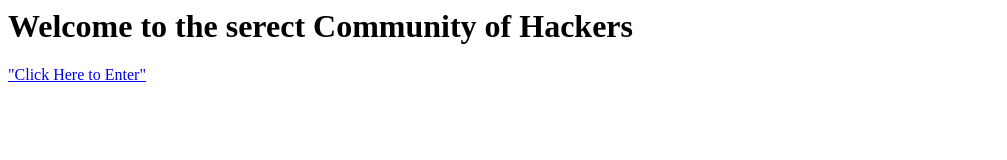
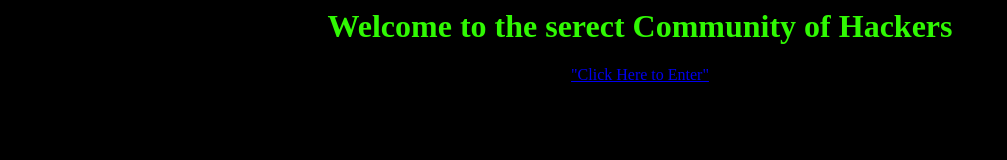
Before and after one commit to jaykali/jaykali.github.io, a plain HTML site: page index.html in a window 1280 px wide. Shown: the whole page, without its empty margins (0-1007 px from the left). Drawn offline with Linux system fonts and the light colour scheme.

Commit message:
Update index.html

```diff
--- a/index.html
+++ b/index.html
@@ -3,11 +3,11 @@
     <title>Kali Linux Tutorials</title>
 
   </head>
-  <body>
+  <body style="background-color:black;">
+    <center>
+    <h1 style="color:30f903;">Welcome to the serect Community of Hackers</h1>
 
-    <h1 style="font-color:red;">Welcome to the serect Community of Hackers</h1>
-
-    <p><a href="https://www.kalililnux.in/">"Click Here to Enter"</a></p>
-
+    <p><font color="red"><a href="https://www.kalililnux.in/">"Click Here to Enter"</font></a></p>
+  </center>
   </body>
 </html>
```
